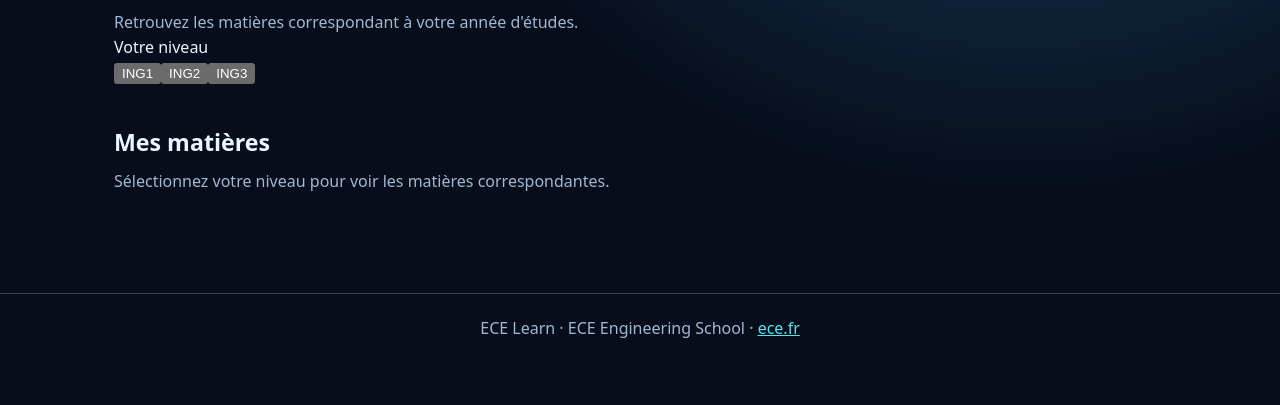
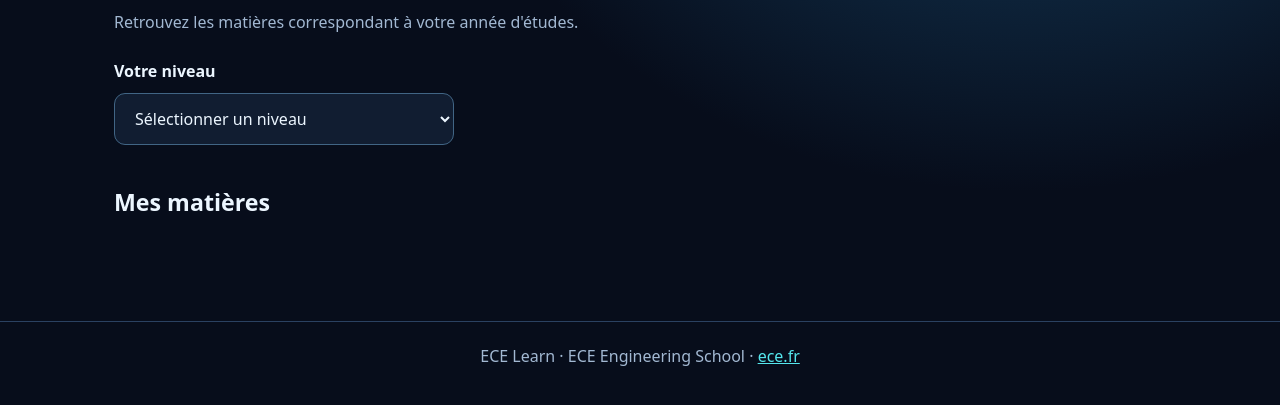
Before and after one commit to bm-ece/ece-learn-preview, a plain HTML site: page index.html in a window 1280 px wide. Shown: the part 251-656 px from the top of the page. Drawn offline with Linux system fonts and the light colour scheme.

Commit message:
preview: restaurer portail a la version 52354f55

```diff
--- a/index.html
+++ b/index.html
@@ -12,7 +12,7 @@
 <body>
   <header><div class="brand"><img src="assets/ece-logo.jpg" alt="Logo ECE" width="54" height="54"><div><h1>ECE Learn</h1><p>Votre espace d'apprentissage interactif</p></div></div></header>
   <main>
-    <section class="intro"><h2>Choisissez votre niveau</h2><p>Retrouvez les matières correspondant à votre année d'études.</p><div class="level-label" id="level-label">Votre niveau</div><div class="level-options" role="group" aria-labelledby="level-label"><button type="button" class="level-option" data-level="ING1" aria-pressed="false">ING1</button><button type="button" class="level-option" data-level="ING2" aria-pressed="false">ING2</button><button type="button" class="level-option" data-level="ING3" aria-pressed="false">ING3</button></div></section>
+    <section class="intro"><h2>Choisissez votre niveau</h2><p>Retrouvez les matières correspondant à votre année d'études.</p><label for="level">Votre niveau</label><select id="level"><option value="">Sélectionner un niveau</option><option value="ING1">ING1</option><option value="ING2">ING2</option><option value="ING3">ING3</option></select></section>
     <section aria-label="Matières correspondant au niveau"><h2 class="courses-title">Mes matières</h2><p id="course-message" role="status" aria-live="polite"></p><div class="courses" id="courses"></div></section>
   </main>
   <footer>ECE Learn · ECE Engineering School · <a href="https://www.ece.fr/" rel="noopener noreferrer" target="_blank">ece.fr</a></footer>
```
